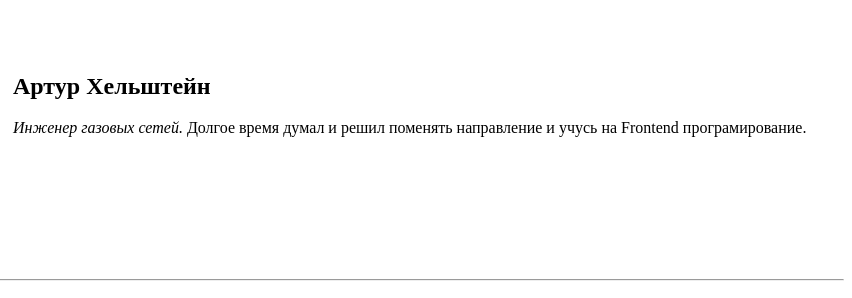
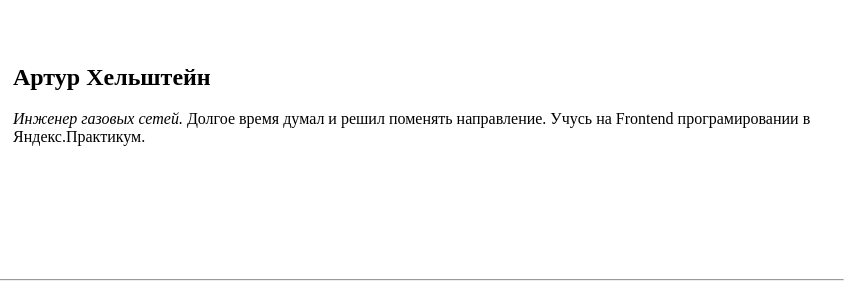
Before and after one commit to ArturKhelshtein/cv, a plain HTML site: page index.html in a window 1280 px wide. Shown: the part 88-386 px from the top of the page, 428-1280 px from the left. Drawn offline with Linux system fonts and the light colour scheme.

Commit message:
Update index.html

```diff
--- a/index.html
+++ b/index.html
@@ -11,7 +11,7 @@
       </td>
       <td>
         <h2>Артур Хельштейн</h2>
-        <p><em>Инженер газовых сетей.</em> Долгое время думал и решил поменять направление и учусь на Frontend програмирование.</p>
+        <p><em>Инженер газовых сетей.</em> Долгое время думал и решил поменять направление. Учусь на Frontend програмировании в Яндекс.Практикум.</p>
       </td>
   </table>
   <hr>
```
